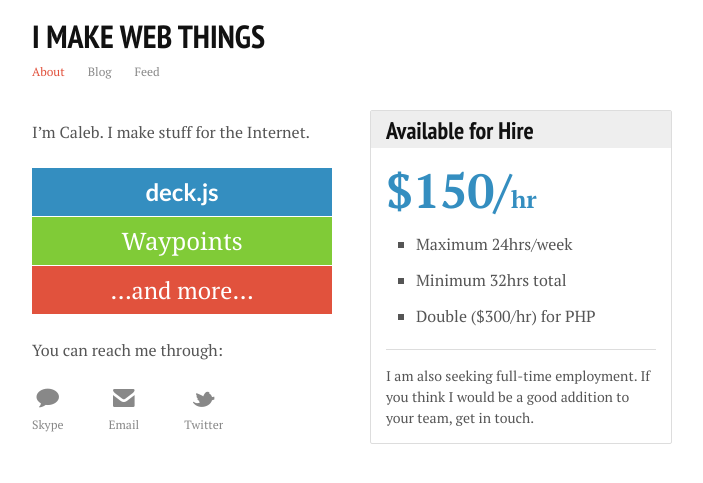
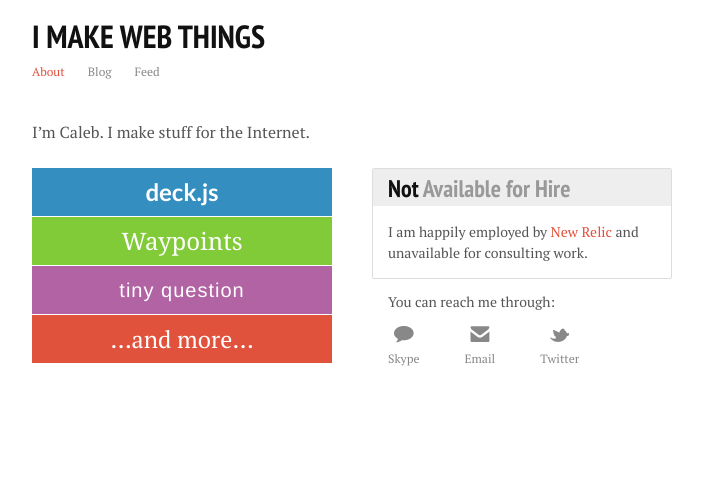
Before and after one commit to imakewebthings/imakewebthings.github.com, a Jekyll site: the page built from index.html, in a window 1280 px wide. Shown: the top 483 px of the page, without its empty margins (288-991 px from the left). Built offline with Jekyll 4.4.1, drawn with Linux system fonts in a browser that asks for light colours.

Commit message:
Unavailable

```diff
--- a/_sass/_640.scss
+++ b/_sass/_640.scss
@@ -2,10 +2,11 @@
 	width:640px;
 }
 
-.home {
+.home-main {
   float:left;
 }
 
-.hire {
+.home-aside {
   float:right;
+  margin-top:72px;
 }
--- a/_sass/_home.scss
+++ b/_sass/_home.scss
@@ -1,19 +1,26 @@
-.home {
+.home-main {
 	width:300px;
 }
 
+.home-aside {
+	width:300px;
+	margin:0 0 24px 0;
+	padding-bottom:0;
+}
+
 .hire {
-	width:300px;
   border:1px solid #ddd;
-	margin:14px 0 24px 0;
-	padding-bottom:0;
   border-radius:2px;
 
   > h2 {
     padding:8px 15px 5px 15px;
-		color:#111;
+    color:#999;
     background:#eee;
     margin:0;
+
+    > strong {
+      color:#111;
+    }
   }
 
   > ul {
@@ -128,6 +135,22 @@
 	}
 }
 
+.tiny-question {
+	background:$tinyPurple;
+  text-transform:lowercase;
+	font-family:"Helvetica Neue", sans-serif;
+  font-weight:100;
+  letter-spacing:1px;
+
+  .projects & {
+    font-size:20px;
+  }
+
+	&:hover, &:focus {
+		background:$tinyPurple - #222;
+	}
+}
+
 .and-more {
 	background:$tango;
 
@@ -137,10 +160,20 @@
 }
 
 .contact {
+  font-size:0.875em;
+  padding:0 16px;
+
+  > p {
+    margin-top:12px;
+    margin-bottom:0;
+  }
+
+  > ul {
     list-style:none;
     width:100%;
     overflow:hidden;
     padding-left:0;
+    margin-top:12px;
 
     > li {
       float:left;
@@ -170,7 +203,7 @@
           font-style:normal;
           display:block;
           text-decoration:inherit;
-			  font-size:24px;
+          font-size:21px;
           line-height:1.25;
         }
       }
@@ -188,3 +221,4 @@
   .twitter:before {
     content:"\f099";
   }
+}
--- a/_sass/_variables.scss
+++ b/_sass/_variables.scss
@@ -2,3 +2,4 @@ $bodyColor: #555;
 $tango: #e1523d;
 $blueComp: #348ec0;
 $greenComp: #80cb37;
+$tinyPurple: #b163a3;
--- a/index.html
+++ b/index.html
@@ -21,40 +21,35 @@ layout: null
 		</nav>
 		</header>
 
-		<article class="home">
+		<article class="home-main">
 			<section>
 				<p>I&rsquo;m Caleb. I make stuff for the Internet.</p>
 
 				<ul class="projects">
-					<li><a class="deck" href="http://imakewebthings.github.com/deck.js" data-description="A presentation framework using HTML, CSS, and JavaScript">deck.js</a></li>
+					<li><a class="deck" href="http://imakewebthings.com/deck.js" data-description="A presentation framework using HTML, CSS, and JavaScript">deck.js</a></li>
 					<li><a class="waypoints" href="http://imakewebthings.com/waypoints" data-description="Fire a function when the user scrolls to an element">Waypoints</a></li>
+					<li><a class="tiny-question" href="http://tinyquestion.com" data-description="A small tool for better conference question sessions">Tiny Question</a></li>
 					<li><a class="and-more" href="http://github.com/imakewebthings">&hellip;and more&hellip;</a></li>
 				</ul>
 			</section>
+		</article>
 
-			<section>
+		<aside class="home-aside">
+      <section class="hire">
+        <h2><strong>Not</strong> Available for Hire</h2>
+        <p>I am happily employed by <a href="http://newrelic.com/">New Relic</a> and unavailable for consulting work.</p>
+      </section>
+
+			<section class="contact">
 				<p>You can reach me through:</p>
 
-				<ul class="contact">
+				<ul>
 					<li><a class="skype" href="skype:caleb.troughton">Skype</a></li>
 					<li><a class="email" href="mailto:caleb@imakewebthings.com">Email</a></li>
 					<li><a class="twitter" href="http://twitter.com/foodgoesinmouth">Twitter</a></li>
 				</ul>
 			</section>
-		</article>
-
-		<article class="hire">
-			<h2>Available for Hire</h2>
-
-			<ul>
-				<li>$150/<span>hr</span></li>
-				<li>Maximum 24hrs/week</li>
-				<li>Minimum 32hrs total</li>
-				<li>Double ($300/hr) for PHP</li>
-			</ul>
-
-      <p>I am also seeking full-time employment. If you think I would be a good addition to your team, get in touch.</p>
-		</article>
+		</aside>
 	</div>
 </body>
 </html>
```
Lines whose indentation alone changed are shown as unchanged.
